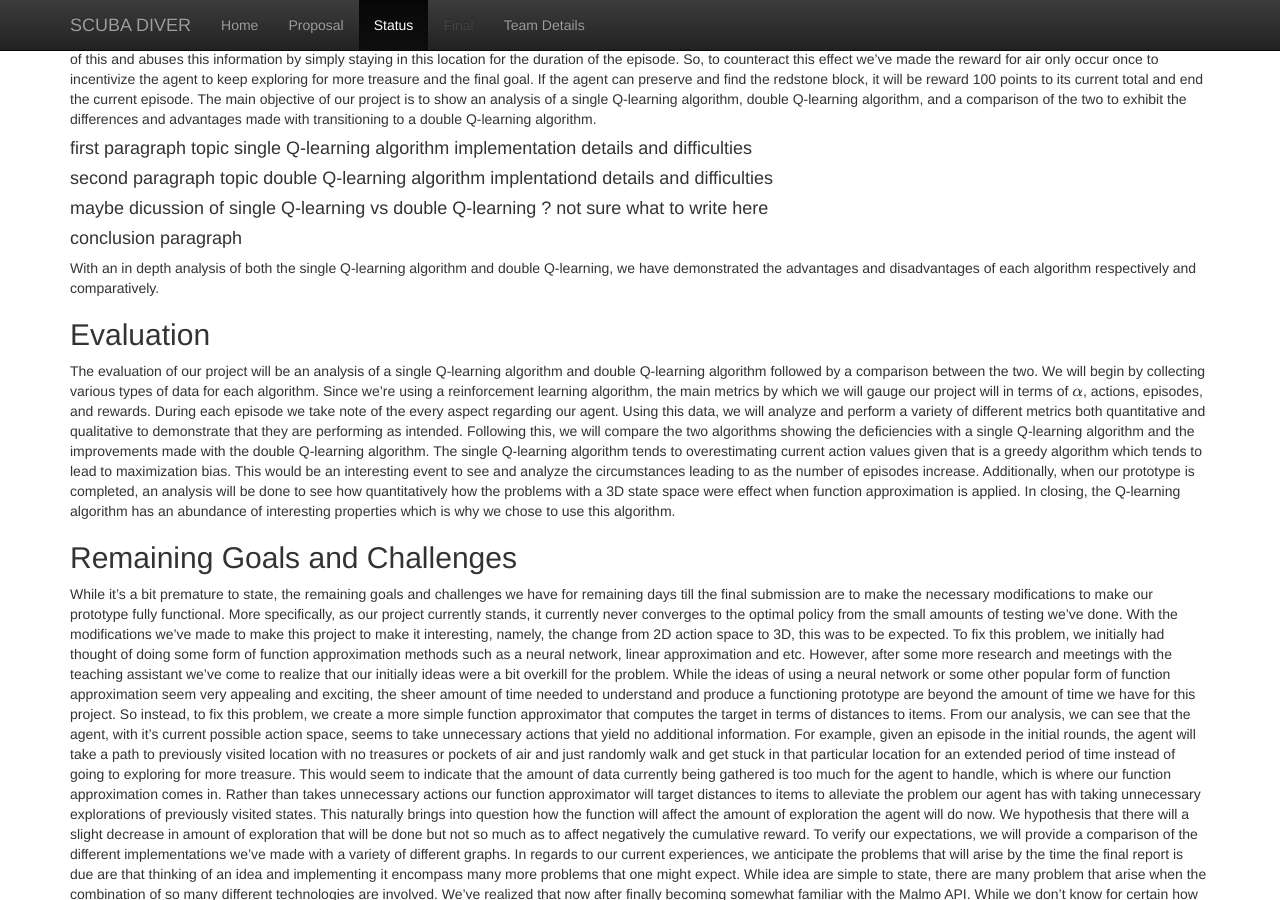
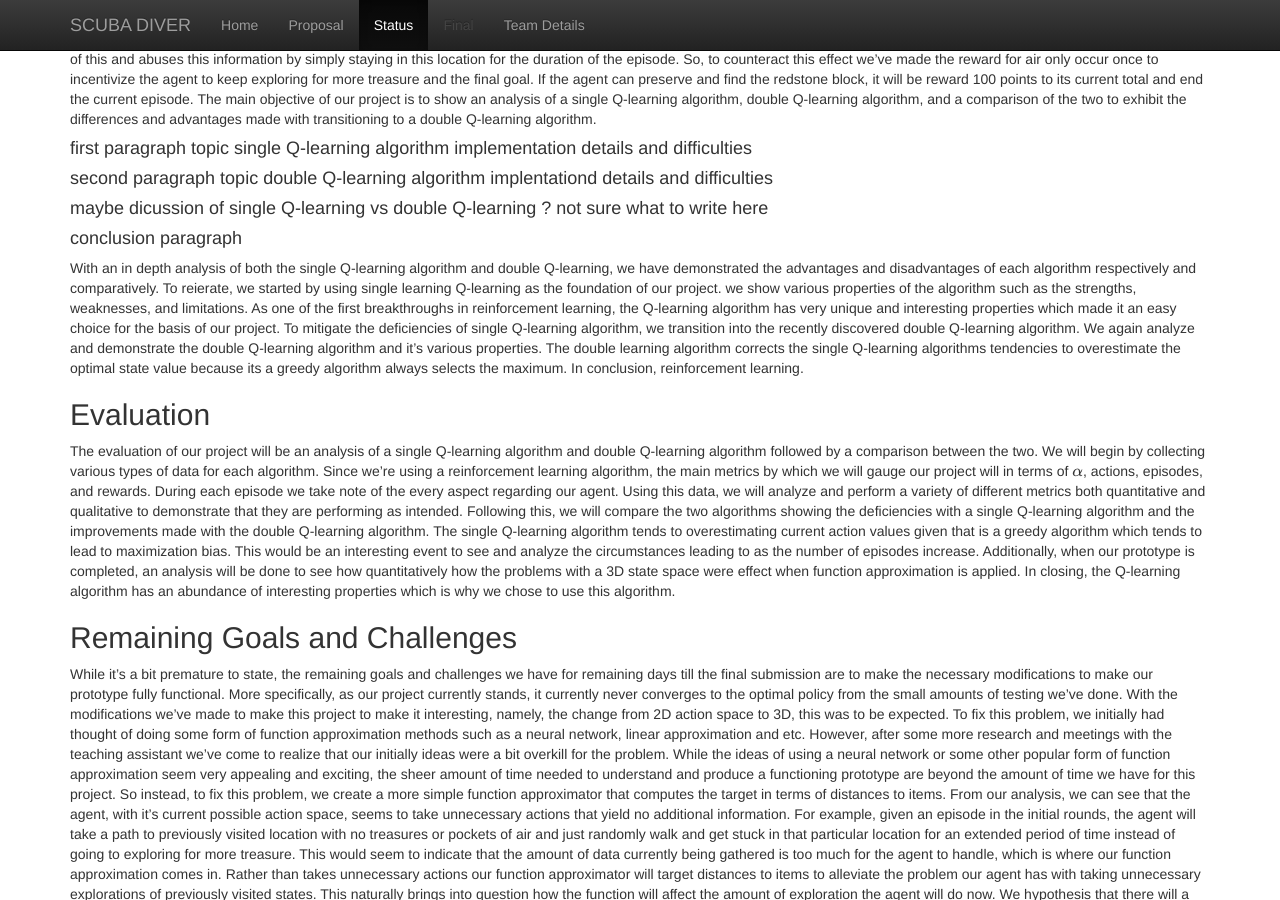
Before and after one commit to andrewdoh/scuba_diver, a Jekyll site: the page built from docs/status.md, in a window 1280 px wide and 900 px high, scrolled down 1106 px. Built offline with Jekyll 4.4.1, drawn with Linux system fonts in a browser that asks for light colours; formulas are drawn with MathJax 3.

Commit message:
Update status.md

```diff
--- a/docs/status.md
+++ b/docs/status.md
@@ -26,7 +26,7 @@
 #### maybe dicussion of single Q-learning vs double Q-learning ? not sure what to write here ####
 
 #### conclusion paragraph ####
-With an in depth analysis of both the single Q-learning algorithm and double Q-learning, we have demonstrated the advantages and disadvantages of each algorithm respectively and comparatively.
+With an in depth analysis of both the single Q-learning algorithm and double Q-learning, we have demonstrated the advantages and disadvantages of each algorithm respectively and comparatively. To reierate, we started by using single learning Q-learning as the foundation of our project. we show various properties of the algorithm such as the strengths, weaknesses, and limitations. As one of the first breakthroughs in reinforcement learning, the Q-learning algorithm has very unique and interesting properties which made it an easy choice for the basis of our project. To mitigate the deficiencies of single Q-learning algorithm, we transition into the recently discovered double Q-learning algorithm. We again analyze and demonstrate the double Q-learning algorithm and it's various properties. The double learning algorithm corrects the single Q-learning algorithms tendencies to overestimate the optimal state value because its a greedy algorithm always selects the maximum. In conclusion, reinforcement learning.
 
 ## Evaluation ##
 The evaluation of our project will be an analysis of a single Q-learning algorithm and double Q-learning algorithm followed by a comparison between the two. We will begin by collecting various types of data for each algorithm. Since we're using a reinforcement learning algorithm, the main metrics by which we will gauge our project will in terms of $$\alpha$$, actions, episodes, and rewards. During each episode we take note of the every aspect regarding our agent. Using this data, we will analyze and perform a variety of different metrics both quantitative and qualitative to demonstrate that they are performing as intended. Following this, we will compare the two algorithms showing the deficiencies with a single Q-learning algorithm and the improvements made with the double Q-learning algorithm. The single Q-learning algorithm tends to overestimating current action values given that is a greedy algorithm which tends to lead to maximization bias. This would be an interesting event to see and analyze the circumstances leading to as the number of episodes increase. Additionally, when our prototype is completed, an analysis will be done to see how quantitatively how the problems with a 3D state space were effect when function approximation is applied. In closing, the Q-learning algorithm has an abundance of interesting properties which is why we chose to use this algorithm.
```
